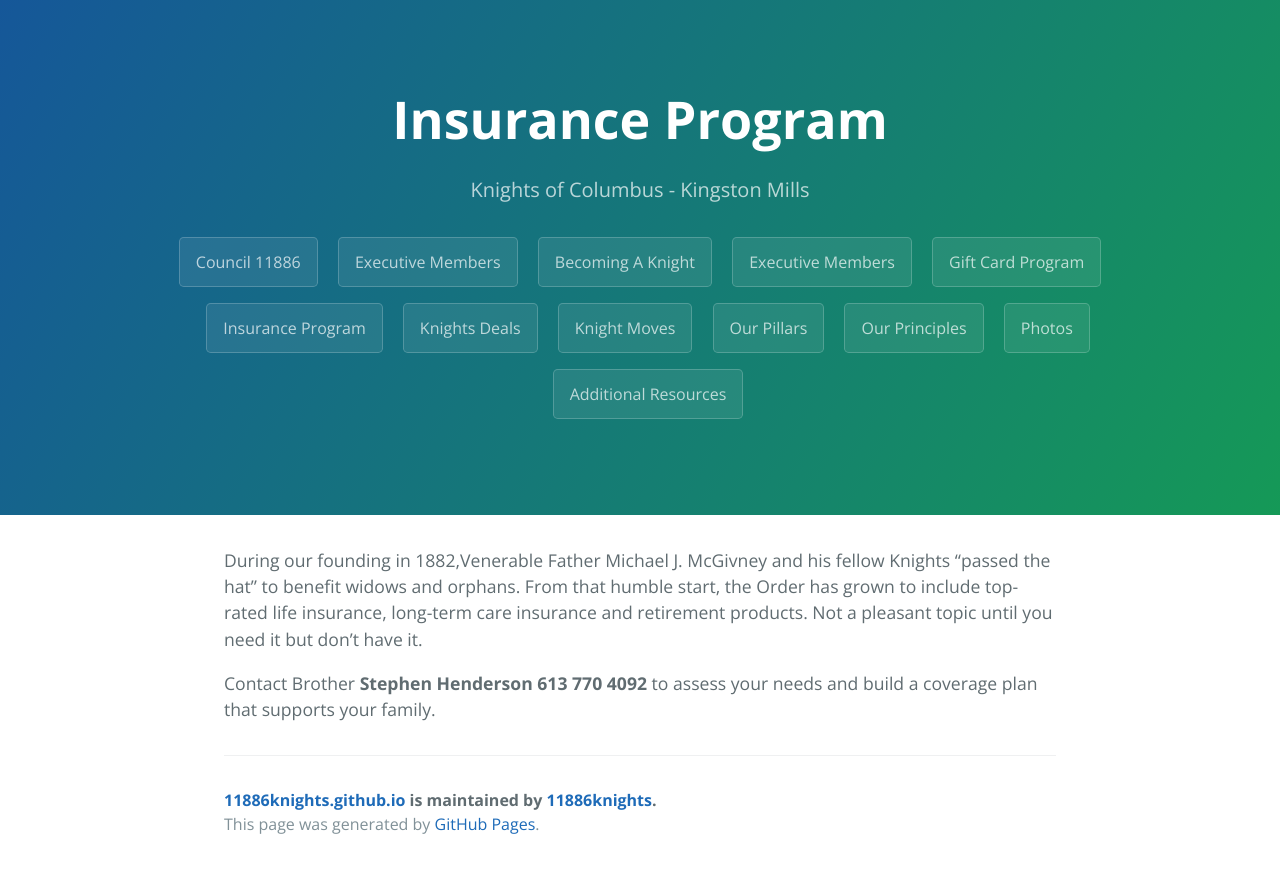
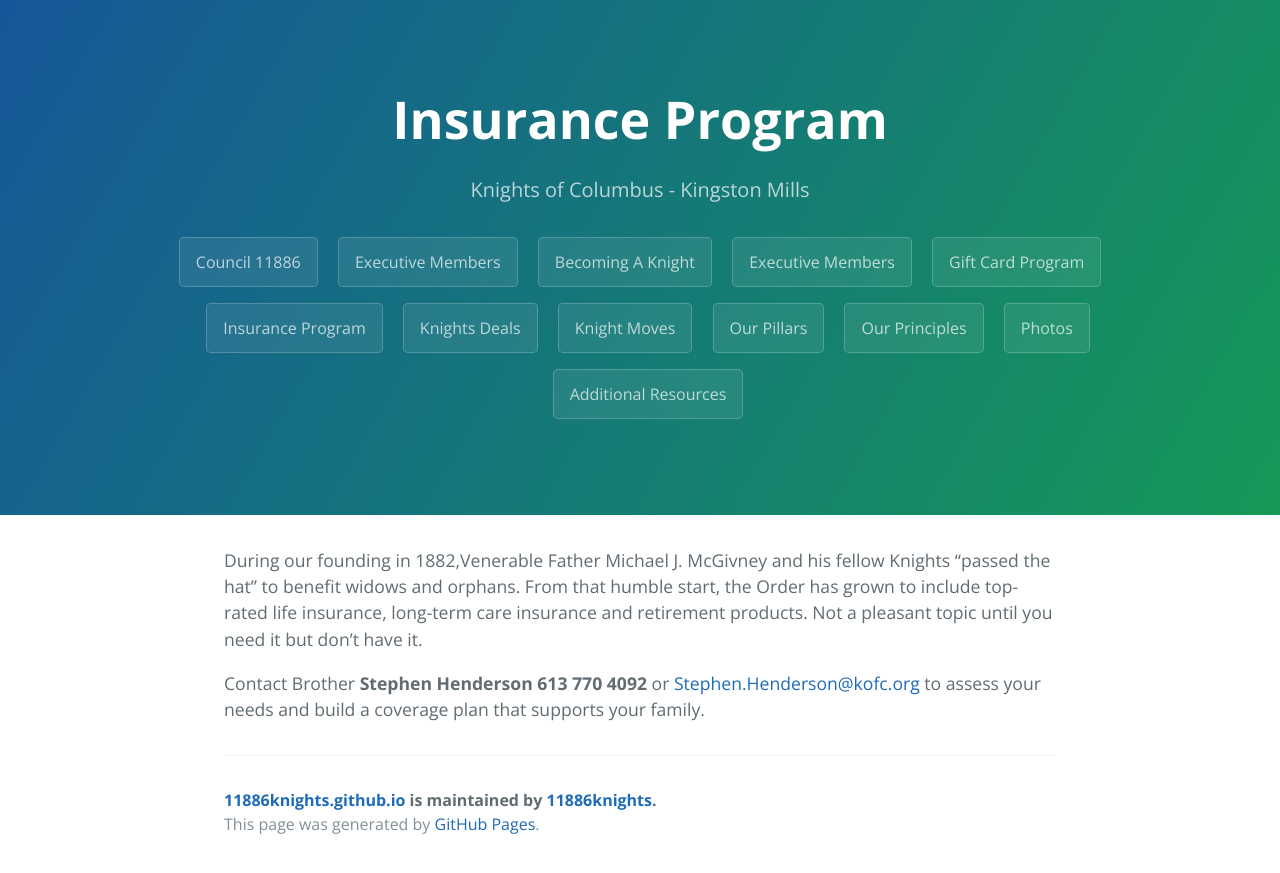
Before and after one commit to 11886knights/11886knights.github.io, a Jekyll site: the page built from page_insurance_program.md, in a window 1280 px wide. Shown: the top 873 px of the page. Built offline with Jekyll 4.4.1, drawn with Linux system fonts in a browser that asks for light colours.

Commit message:
added insurance rep's email

```diff
--- a/page_insurance_program.md
+++ b/page_insurance_program.md
@@ -6,4 +6,4 @@ layout: default
 
 During our founding in 1882,Venerable Father Michael J. McGivney and his fellow Knights “passed the hat” to benefit widows and orphans.  From that humble start, the Order has grown to include top-rated life insurance, long-term care insurance and retirement products.  Not a pleasant topic until you need it but don't have it.
 
-Contact Brother **Stephen Henderson 613 770 4092** to assess your needs and build a coverage plan that supports your family.
+Contact Brother **Stephen Henderson 613 770 4092** or [Stephen.Henderson@kofc.org](mailto:Stephen.Henderson@kofc.org) to assess your needs and build a coverage plan that supports your family.
```
